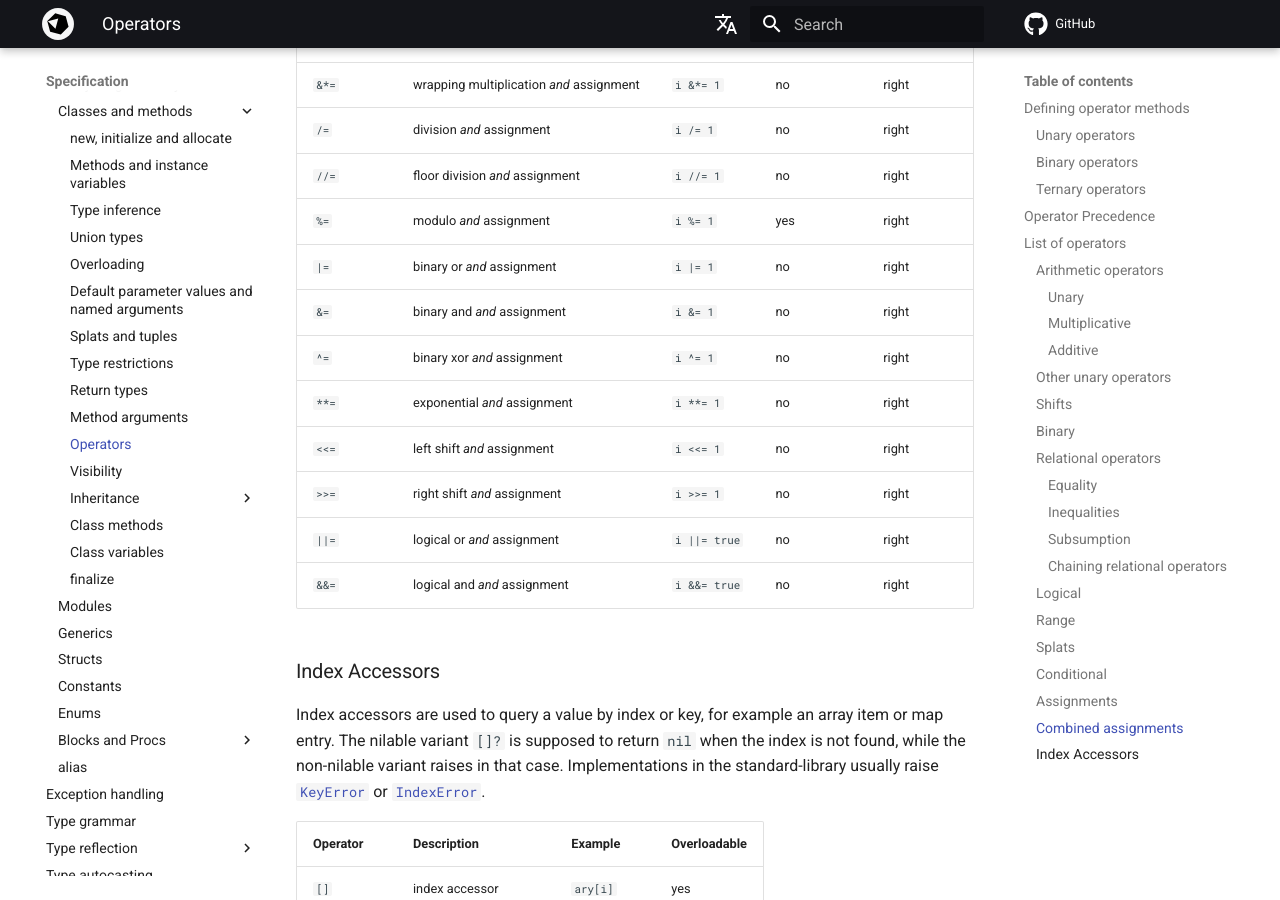
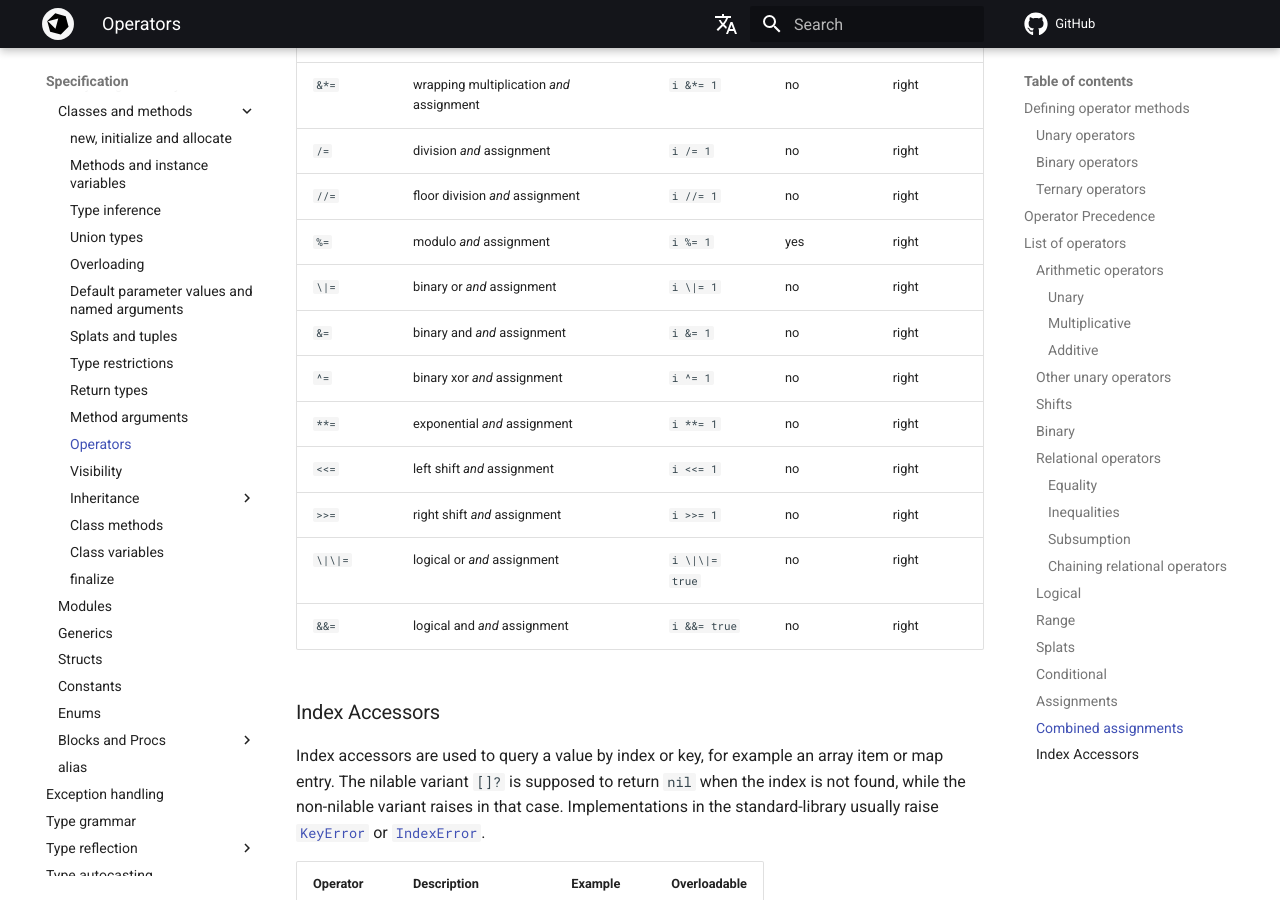
Before and after one commit to crystal-lang/crystal-book, an MkDocs documentation site: the page built from docs/syntax_and_semantics/operators.md, in a window 1280 px wide and 900 px high, scrolled down 9425 px. Built offline with MkDocs 1.6.1 and Material for MkDocs 9.7.7, drawn with Linux system fonts in a browser that asks for light colours; nearby versions of some CDN libraries; library files that are not in the unit come from our copies; comment, search, counter and statistics services are not loaded; the version menu is left out; some of the changed text lies outside the part shown.

Commit message:
Escape `|` in md tables

```diff
--- a/docs/syntax_and_semantics/operators.md
+++ b/docs/syntax_and_semantics/operators.md
@@ -120,14 +120,14 @@
 | Additive | `+`, `&+`, `-`, `&-` |
 | Shift | `<<`, `>>` |
 | Binary AND | `&` |
-| Binary OR/XOR | `|`,`^` |
+| Binary OR/XOR | `\|`,`^` |
 | Equality and Subsumption | `==`, `!=`, `=~`, `!~`, `===` |
 | Comparison | `<`, `<=`, `>`, `>=`, `<=>` |
 | Logical AND | `&&` |
-| Logical OR | `||` |
+| Logical OR | `\|\|` |
 | Range | `..`, `...` |
 | Conditional | `?:` |
-| Assignment | `=`, `[]=`, `+=`, `&+=`, `-=`, `&-=`, `*=`, `&*=`, `/=`, `//=`, `%=`, `|=`, `&=`,`^=`,`**=`,`<<=`,`>>=`, `||=`, `&&=` |
+| Assignment | `=`, `[]=`, `+=`, `&+=`, `-=`, `&-=`, `*=`, `&*=`, `/=`, `//=`, `%=`, `\|=`, `&=`,`^=`,`**=`,`<<=`,`>>=`, `\|\|=`, `&&=` |
 | Splat | `*`, `**` |
 
 <!-- markdownlint-enable no-space-in-code -->
@@ -185,7 +185,7 @@
 | Operator | Description | Example | Overloadable | Associativity |
 |---|---|---|---|---|
 | `&` | binary AND | `1 & 2` | yes | left |
-| `|` | binary OR | `1 | 2` | yes | left |
+| `\|` | binary OR | `1 \| 2` | yes | left |
 | `^` | binary XOR | `1 ^ 2` | yes | left |
 
 ### Relational operators
@@ -283,7 +283,7 @@
 | Operator | Description | Example | Overloadable | Associativity |
 |---|---|---|---|---|
 | `&&` | [logical AND](and.md) | `true && false` | no | left |
-| `||` | [logical OR](or.md) | `true || false` | no | left |
+| `\|\|` | [logical OR](or.md) | `true \|\| false` | no | left |
 
 ### Range
 
@@ -362,13 +362,13 @@
 | `/=` | division *and* assignment | `i /= 1` | no | right |
 | `//=` | floor division *and* assignment | `i //= 1` | no | right |
 | `%=` | modulo *and* assignment | `i %= 1` | yes | right |
-| `|=` | binary or *and* assignment | `i |= 1` | no | right |
+| `\|=` | binary or *and* assignment | `i \|= 1` | no | right |
 | `&=` | binary and *and* assignment | `i &= 1` | no | right |
 | `^=` | binary xor *and* assignment | `i ^= 1` | no | right |
 | `**=` | exponential *and* assignment | `i **= 1` | no | right |
 | `<<=` | left shift *and* assignment | `i <<= 1` | no | right |
 | `>>=` | right shift *and* assignment | `i >>= 1` | no | right |
-| `||=` | logical or *and* assignment | `i ||= true` | no | right |
+| `\|\|=` | logical or *and* assignment | `i \|\|= true` | no | right |
 | `&&=` | logical and *and* assignment | `i &&= true` | no | right |
 
 ### Index Accessors
```
